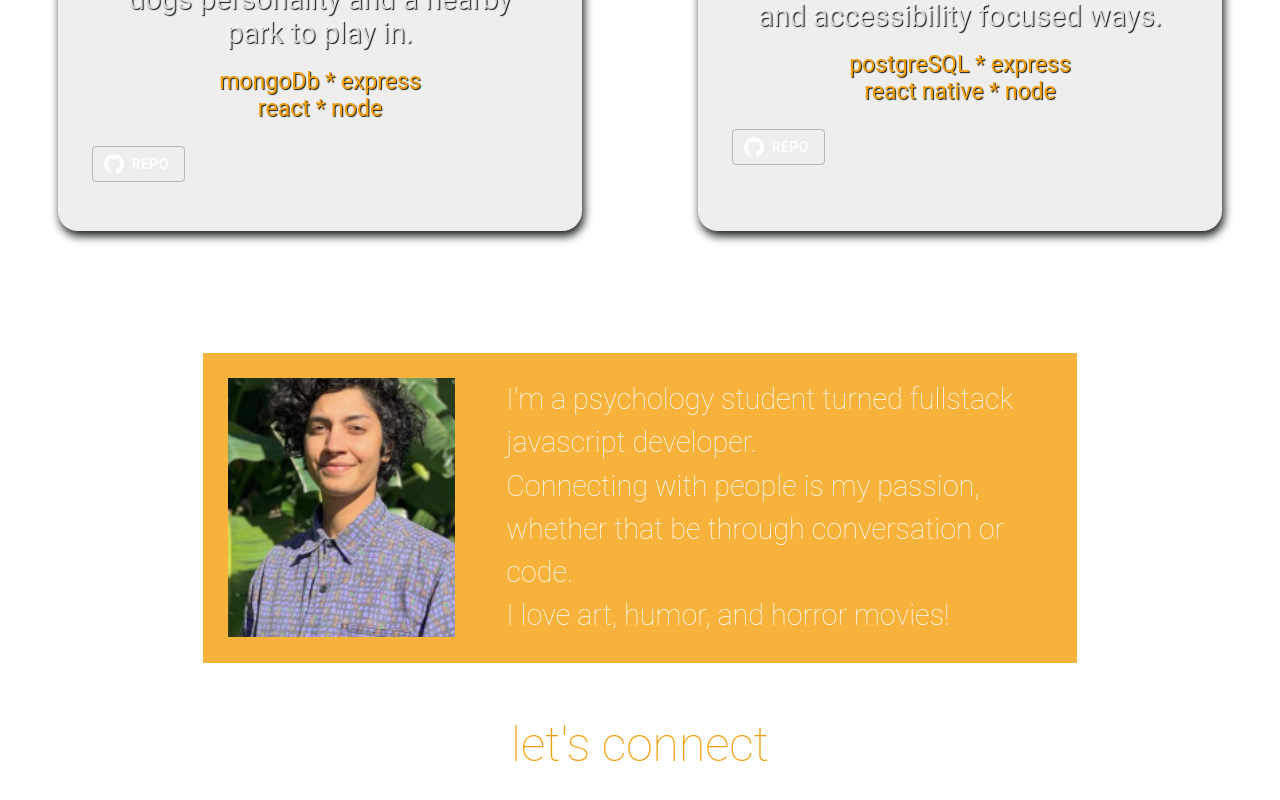
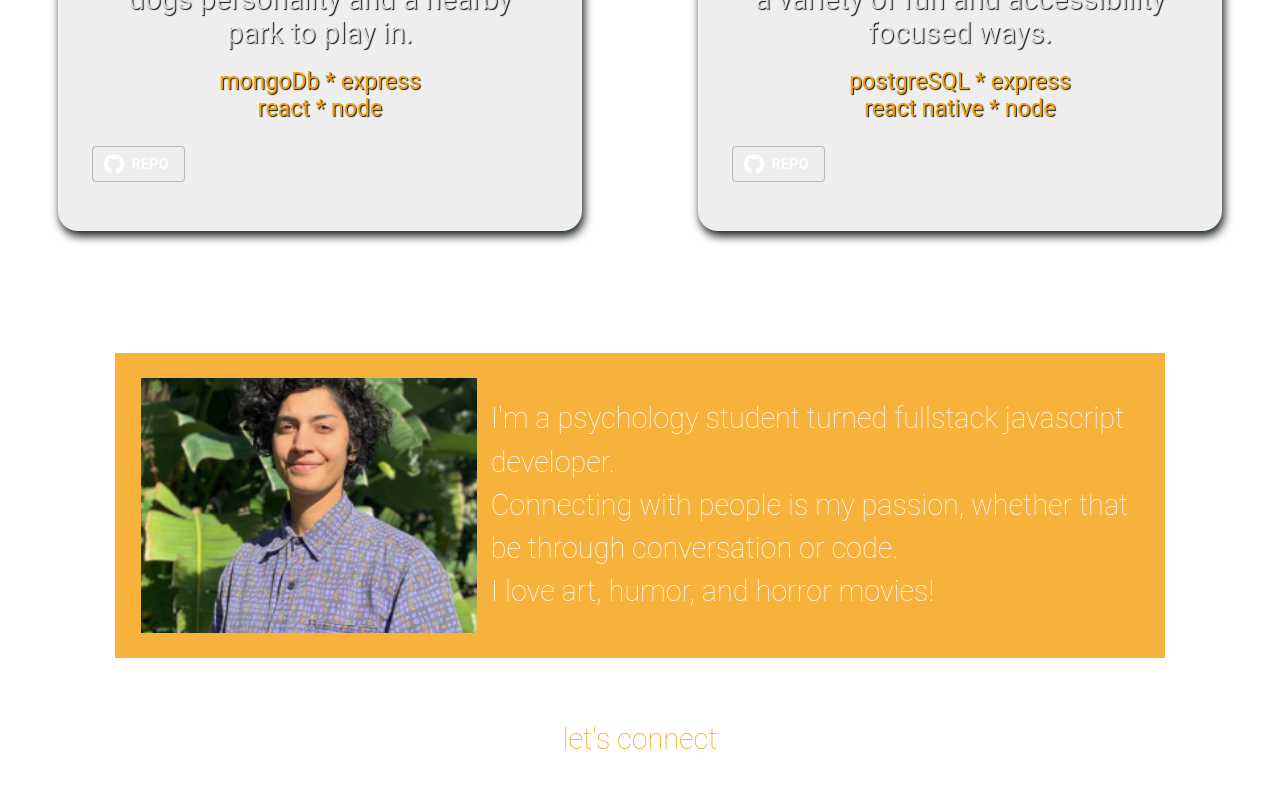
Before and after one commit to ZiaTahir504/Portfolio_Website, a React app: page / in a window 1280 px wide. Shown: the part 1232-2032 px from the top of the page. Built offline with nearby package versions, Linux system fonts and the light colour scheme; the HTML template or start-up script is replaced by a standard one.

Commit message:
fixed profile image bug

```diff
--- a/client/src/components/AboutContact.jsx
+++ b/client/src/components/AboutContact.jsx
@@ -2,20 +2,23 @@ import React from 'react';
 import './css/aboutcontact.css'
 import Grid from '@material-ui/core/Grid'
 import { IconButton } from '@material-ui/core';
+import AccountBoxIcon from '@material-ui/icons/AccountBox';
 import GitHubIcon from '@material-ui/icons/GitHub';
 import LinkedInIcon from '@material-ui/icons/LinkedIn';
-import TwitterIcon from '@material-ui/icons/Twitter';
 import EmailIcon from '@material-ui/icons/Email';
 
 import photo from '../../assets/photo.png';
+import resume from '../../assets/resume.pdf';
 
 const AboutContact = () => {
     return (
         <div id="elementThree">
-            <Grid id="parentThree" container spacing={0}>
-                <Grid item xs={12} md={10}>
-                    <div id="aboutMe">
+            <div id="aboutMe">
+                <Grid id="parentThree" container spacing={0}>
+                    <Grid item xs={12} md={4}>
                         <img id="actualPhoto" src={photo} />
+                    </Grid>
+                    <Grid item xs={12} md={8}>
                         <text id="aboutMeText">
                             I'm a psychology student turned fullstack javascript developer.
                             <br />
@@ -23,32 +26,31 @@ const AboutContact = () => {
                             conversation or code.
                             <br />
                             I love art, humor, and horror movies!
+                            <br />
                         </text>
-                    </div>
+                    </Grid>
                 </Grid>
-            </Grid>
+            </div>
             <div id="connect">
                 <text id="letsConnect">let's connect</text>
                 <div id="buttonsContainer">
                     <IconButton>
-                        <GitHubIcon
-                            style={{ color: 'white' }}
+                        <GitHubIcon className="iconButton"
                             onClick={() => window.open('https://github.com/ZiaTahir504', '_blank')}
                         />
                     </IconButton>
                     <IconButton>
-                        <LinkedInIcon
-                            style={{ color: 'white' }}
+                        <LinkedInIcon className="iconButton"
                             onClick={() => window.open('https://www.linkedin.com/in/zia-tahir-814a01203/', '_blank')}
                         />
                     </IconButton>
                     <IconButton>
-                        <TwitterIcon
-                            style={{ color: 'white' }} />
+                        <AccountBoxIcon className="iconButton"
+                            onClick={() => window.open(resume, '_blank')}
+                        />
                     </IconButton>
                     <IconButton>
-                        <EmailIcon
-                            style={{ color: 'white' }}
+                        <EmailIcon className="iconButton"
                             onClick={() => location.href="mailto:mariatahir504@gmail.com"}
                             />
                     </IconButton>
--- a/client/src/components/Projects.jsx
+++ b/client/src/components/Projects.jsx
@@ -65,7 +65,7 @@ const Projects = () => {
                                 <text className="projectTitle">Babili</text>
                                 <br />
                                 <text className="projectAbout">
-                                    Practice English in a variety of
+                                    Practice conversational English in a variety of
                                     fun and accessibility focused ways.
                                 </text>
                                 <br />
--- a/client/src/components/css/aboutcontact.css
+++ b/client/src/components/css/aboutcontact.css
@@ -22,11 +22,13 @@
 }
 
 #actualPhoto {
+    display: block;
+    margin-left: auto;
+    margin-right: auto;
     object-fit: cover;
     padding: 2vw;
-    width: 50%;
-    max-width: 50vw;
-    min-width: 60px;
+    max-width: 60vw;
+    min-width: calc(1em + 25vw);
     image-rendering: crisp-edges;
 }
 
@@ -37,6 +39,9 @@
     line-height: 1.5;
     color: white;
     margin: 2vw;
+    display: flex;
+    justify-content: center;
+    align-items: center;
 }
 
 #connect {
@@ -47,10 +52,26 @@
 #letsConnect {
     font-family: 'Roboto', sans-serif;
     font-weight: 200;
-    font-size: 3em;
-    color:  #f49f0a;
+    font-size: calc(1em + 1vw);
+    color:#f49f0a;
 }
 
-.IconButton:hover .Iconclass {
-    background-color:#f49f0a;
-  }
+.iconButton {
+    color:white;
+}
+
+.iconButton:hover {
+    color:#f49f0a;
+}
+
+a {
+    color: white;
+    font-size: calc(.5em + .5vw);
+    font-weight: 200;
+    font-family: 'Roboto', sans-serif;
+    text-decoration: none;
+}
+
+a:hover {
+    color: #172121;
+}
--- a/package.json
+++ b/package.json
@@ -20,7 +20,6 @@
     "@babel/preset-react": "^7.12.10",
     "@material-ui/core": "^4.11.2",
     "@material-ui/icons": "^4.11.2",
-    "@material-ui/styles": "^4.11.2",
     "axios": "^0.21.1",
     "babel-loader": "^8.2.2",
     "browserify": "^17.0.0",
--- a/webpack.config.js
+++ b/webpack.config.js
@@ -28,7 +28,7 @@ module.exports = {
           use: ['style-loader', 'css-loader'],
         },
         {
-          test: /\.(png|jpe?g|gif)$/i,
+          test: /\.(pdf|png|jpe?g|gif)$/i,
           use: ['file-loader'],
         }
       ],
```
Also changed, not shown: 5 other files (tests, documents, lock files or other folders).
